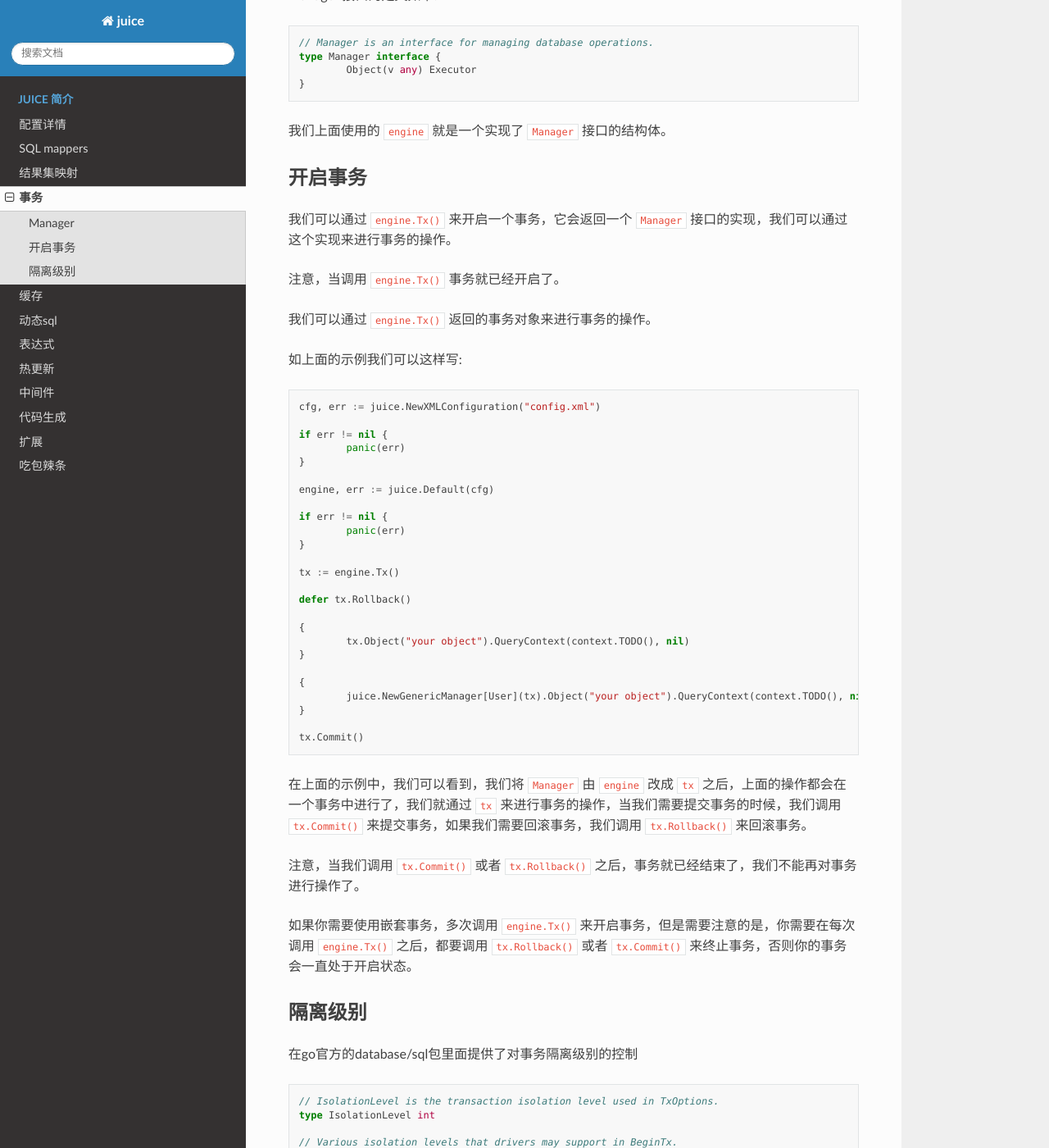
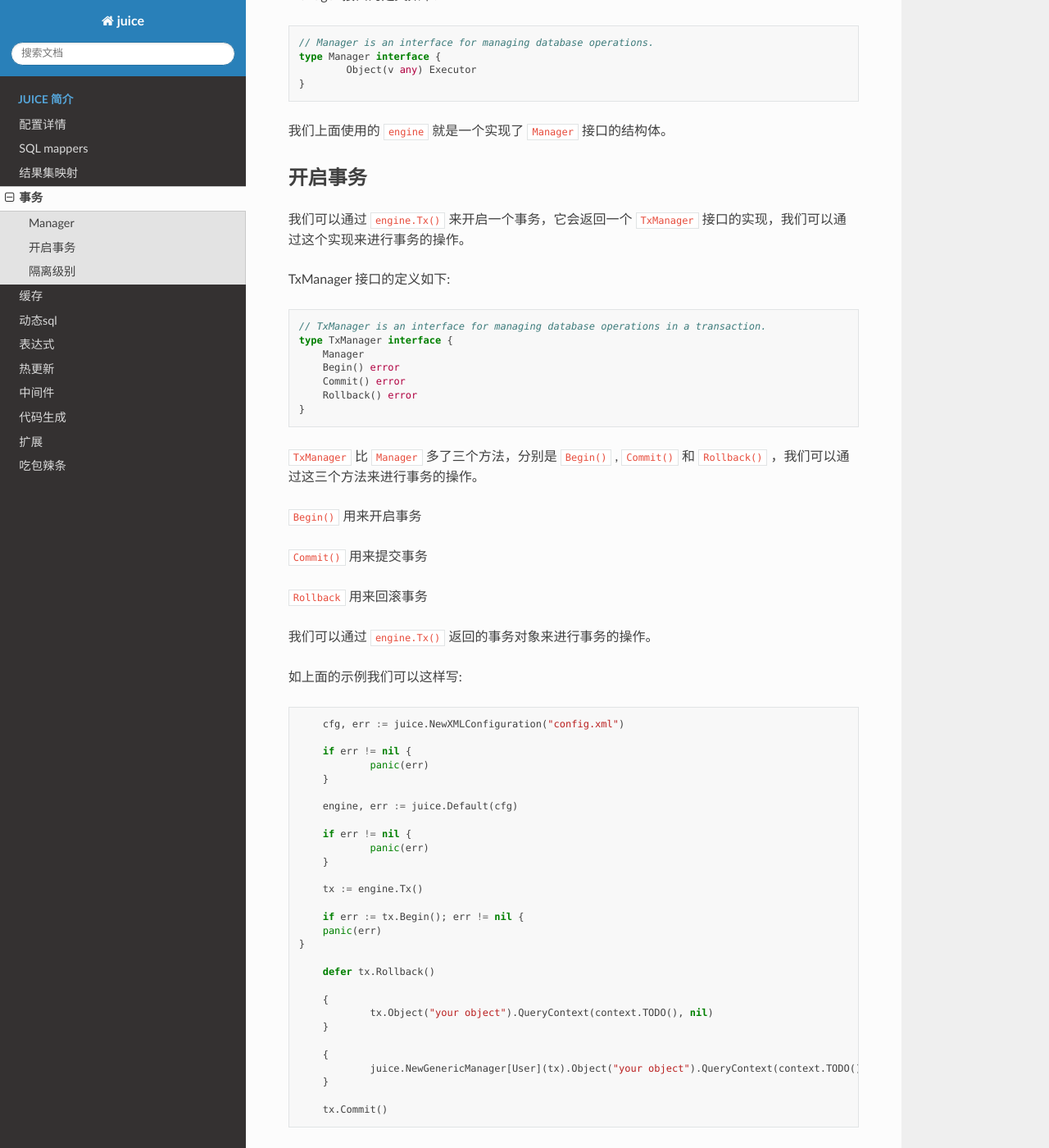
Before and after one commit to go-juicedev/juice-doc, a Sphinx documentation site: the page built from source/tx.rst, in a window 1280 px wide and 1400 px high, scrolled down 906 px. Shown: the whole window at 82% size. Built offline with Sphinx 7.4.7 and the Read the Docs theme 3.1.0, drawn with Linux system fonts in a browser that asks for light colours.

Commit message:
update docs

```diff
--- a/source/tx.rst
+++ b/source/tx.rst
@@ -49,9 +49,27 @@ Manager 接口的定义如下:
 开启事务
 --------
 
-我们可以通过 ``engine.Tx()`` 来开启一个事务，它会返回一个 ``Manager`` 接口的实现，我们可以通过这个实现来进行事务的操作。
+我们可以通过 ``engine.Tx()`` 来开启一个事务，它会返回一个 ``TxManager`` 接口的实现，我们可以通过这个实现来进行事务的操作。
 
-注意，当调用 ``engine.Tx()`` 事务就已经开启了。
+TxManager 接口的定义如下:
+
+.. code-block:: go
+
+    // TxManager is an interface for managing database operations in a transaction.
+    type TxManager interface {
+        Manager
+        Begin() error
+        Commit() error
+        Rollback() error
+    }
+
+``TxManager`` 比 ``Manager`` 多了三个方法，分别是 ``Begin()`` , ``Commit()`` 和 ``Rollback()`` ，我们可以通过这三个方法来进行事务的操作。
+
+``Begin()`` 用来开启事务
+
+``Commit()`` 用来提交事务
+
+``Rollback`` 用来回滚事务
 
 我们可以通过 ``engine.Tx()`` 返回的事务对象来进行事务的操作。
 
@@ -72,6 +90,10 @@ Manager 接口的定义如下:
 	}
 
 	tx := engine.Tx()
+
+	if err := tx.Begin(); err != nil {
+        panic(err)
+    }
 
 	defer tx.Rollback()
 
```
